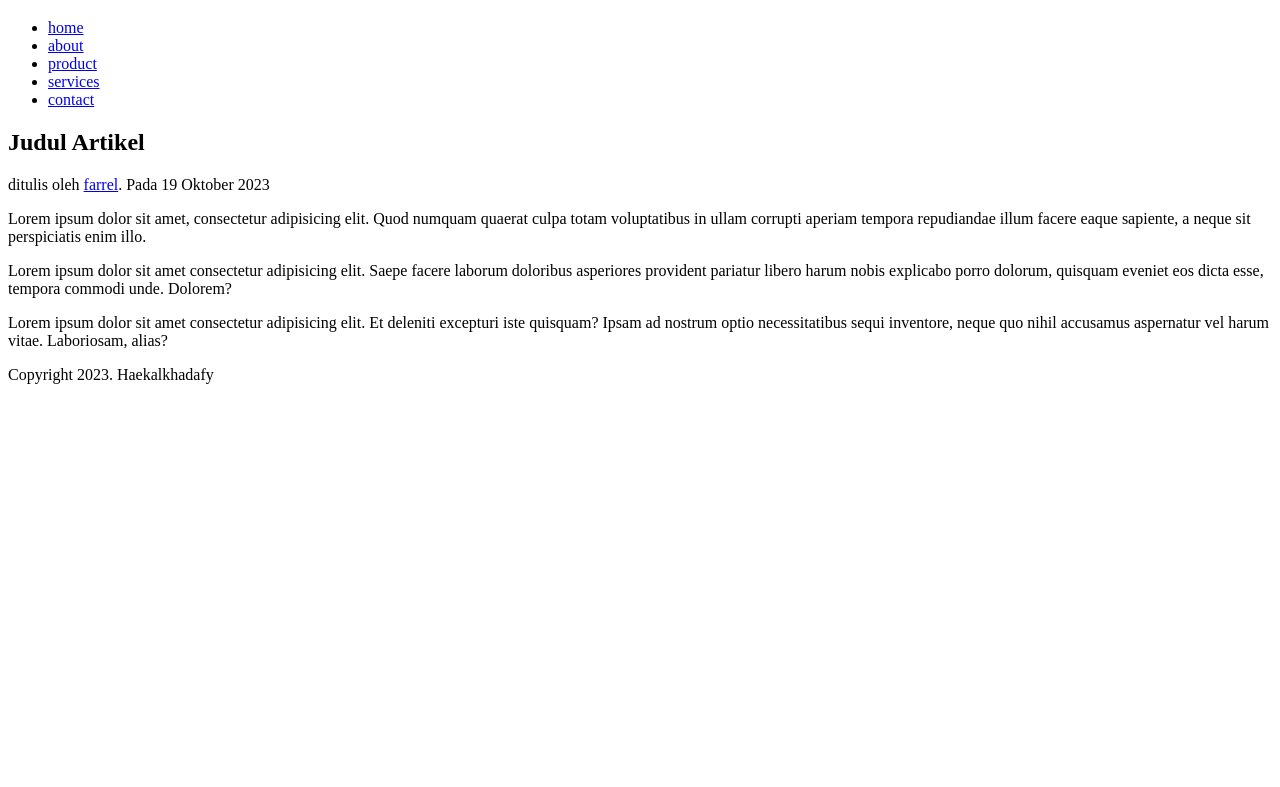
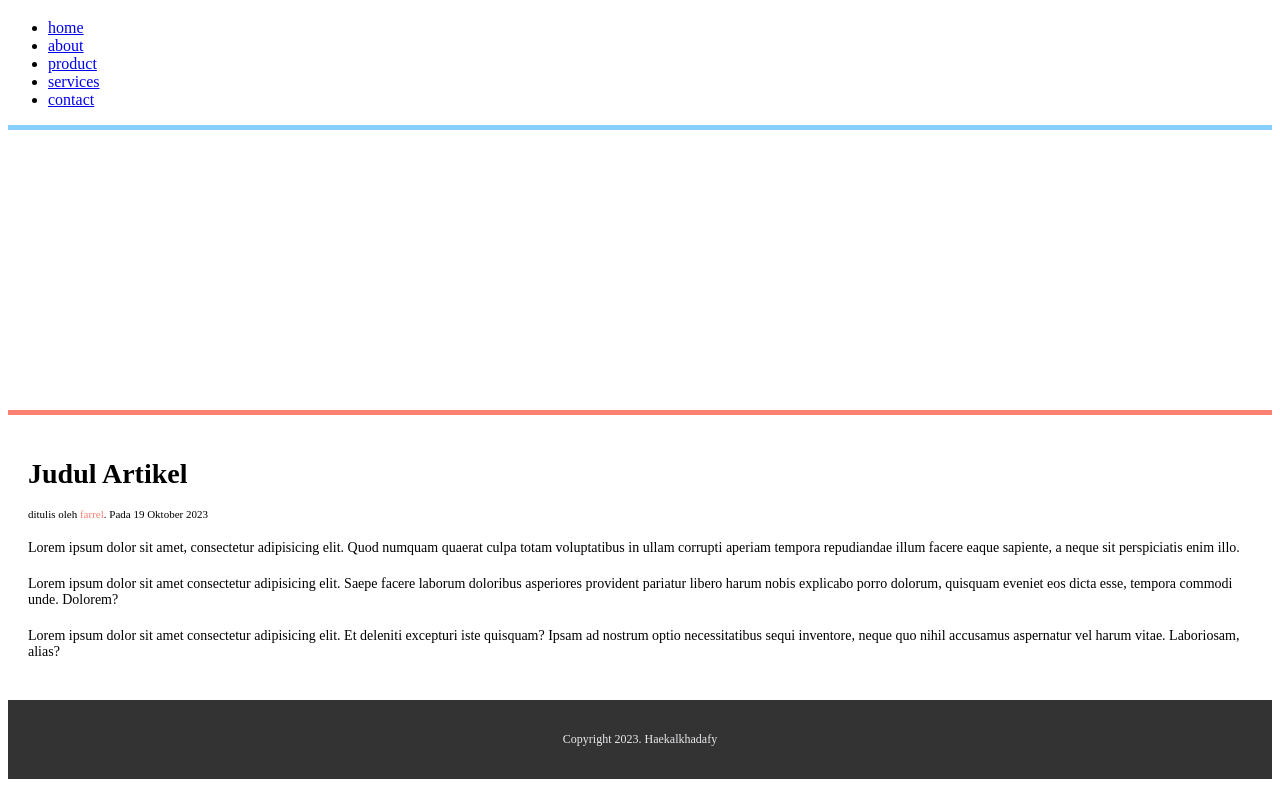
Before and after one commit to farreloctora/itw2023_233040124, a plain HTML site: page latihan/latihan4/T4b233040124.html in a window 1280 px wide. Shown: the part 61-848 px from the top of the page. Before the commit the page ends 800 px from the top, so only its background shows below. Drawn offline with Linux system fonts and the light colour scheme.

Commit message:
Menyelesaikan tugas 4b

```diff
--- a/latihan/latihan4/T4b233040124.html
+++ b/latihan/latihan4/T4b233040124.html
@@ -2,7 +2,7 @@
 <html>
     <head>
         <title>Latihan 4</title>
-        <link rel="stylesheet" href="T4a233040116.css"/>
+        <link rel="stylesheet" href="style.css"/>
     </head>
     <body>
         <div class="container">
```
